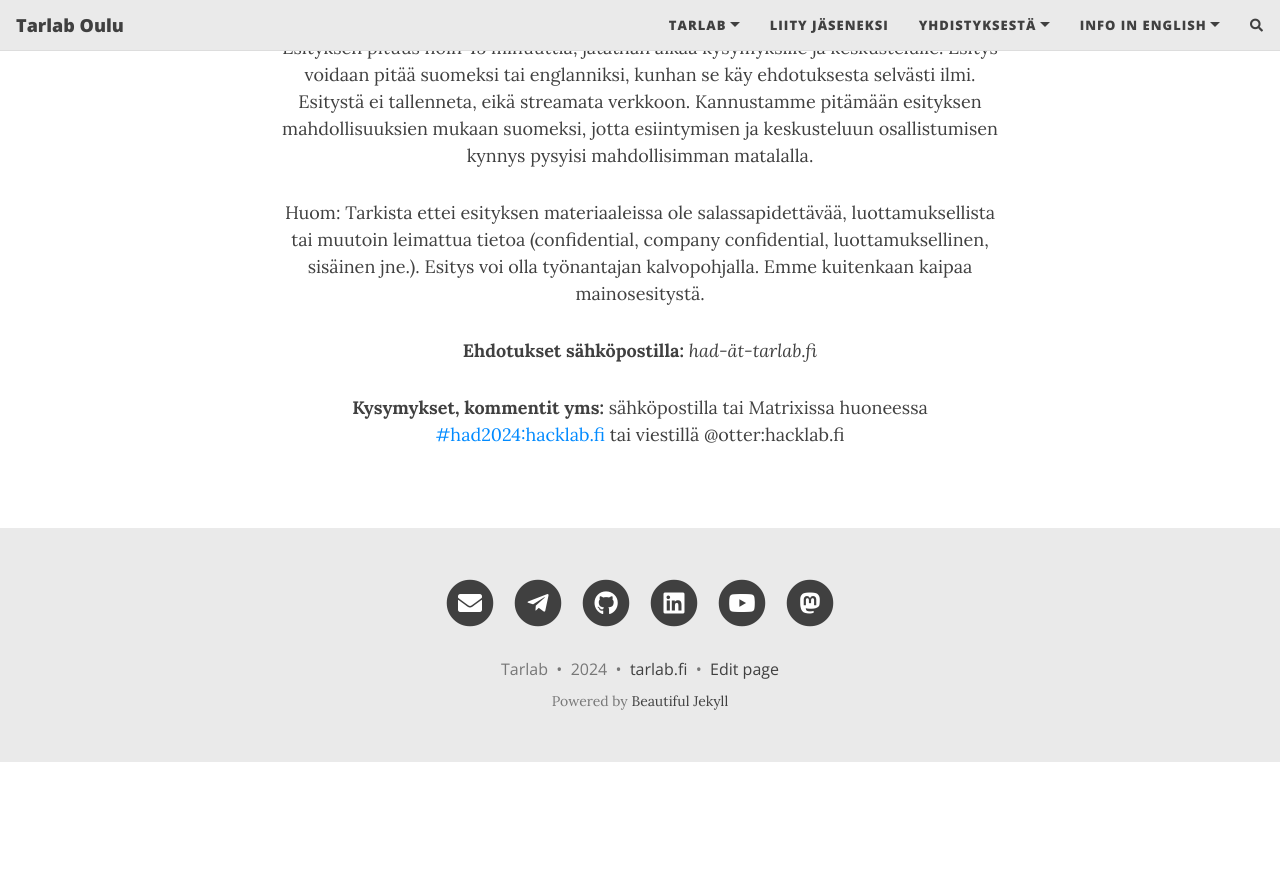
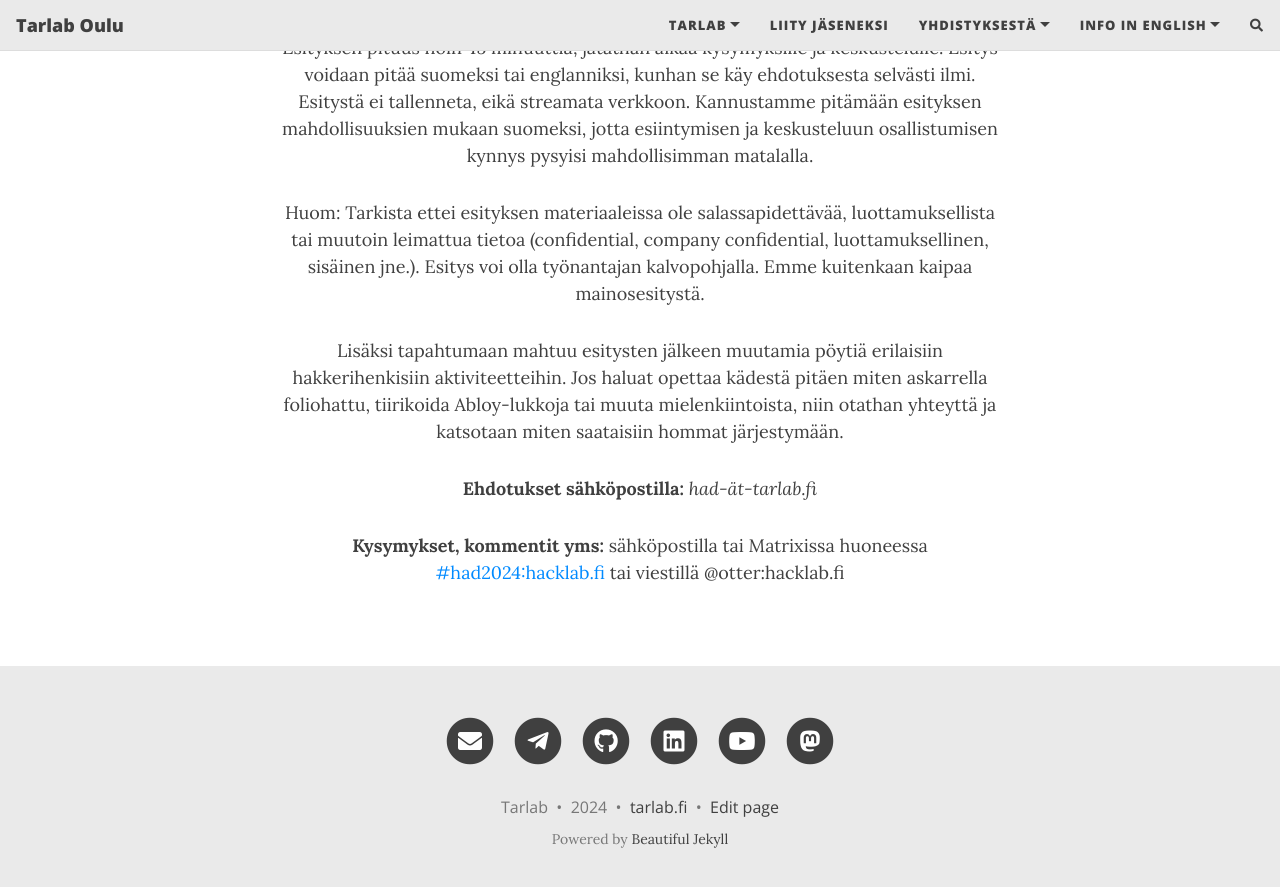
Before and after one commit to Tarlab/tarlab.github.io, a Jekyll site: the page built from _pages/cfp.md, in a window 1280 px wide and 900 px high, scrolled down 642 px. Shown: the top 887 px of the window. Built offline with Jekyll 4.4.1, drawn with Linux system fonts in a browser that asks for light colours; nearby versions of some CDN libraries; comment, search, counter and statistics services are not loaded; before the commit the page ends 1404 px from its top, so only the background shows below that.

Commit message:
Pöytälisäys

```diff
--- a/_pages/cfp.md
+++ b/_pages/cfp.md
@@ -13,6 +13,8 @@ Esityksen pituus noin 45 minuuttia, jätäthän aikaa kysymyksille ja keskustelu
 
 Huom: Tarkista ettei esityksen materiaaleissa ole salassapidettävää, luottamuksellista tai muutoin leimattua tietoa (confidential, company confidential, luottamuksellinen, sisäinen jne.). Esitys voi olla työnantajan kalvopohjalla. Emme kuitenkaan kaipaa mainosesitystä.
 
+Lisäksi tapahtumaan mahtuu esitysten jälkeen muutamia pöytiä erilaisiin hakkerihenkisiin aktiviteetteihin. Jos haluat opettaa kädestä pitäen miten askarrella foliohattu, tiirikoida Abloy-lukkoja tai muuta mielenkiintoista, niin otathan yhteyttä ja katsotaan miten saataisiin hommat järjestymään.
+
 **Ehdotukset sähköpostilla:** *had-ät-tarlab.fi*
 
 **Kysymykset, kommentit yms:** sähköpostilla tai Matrixissa huoneessa [#had2024:hacklab.fi](https://matrix.to/#/#had2024:hacklab.fi) tai viestillä @otter:hacklab.fi
```
